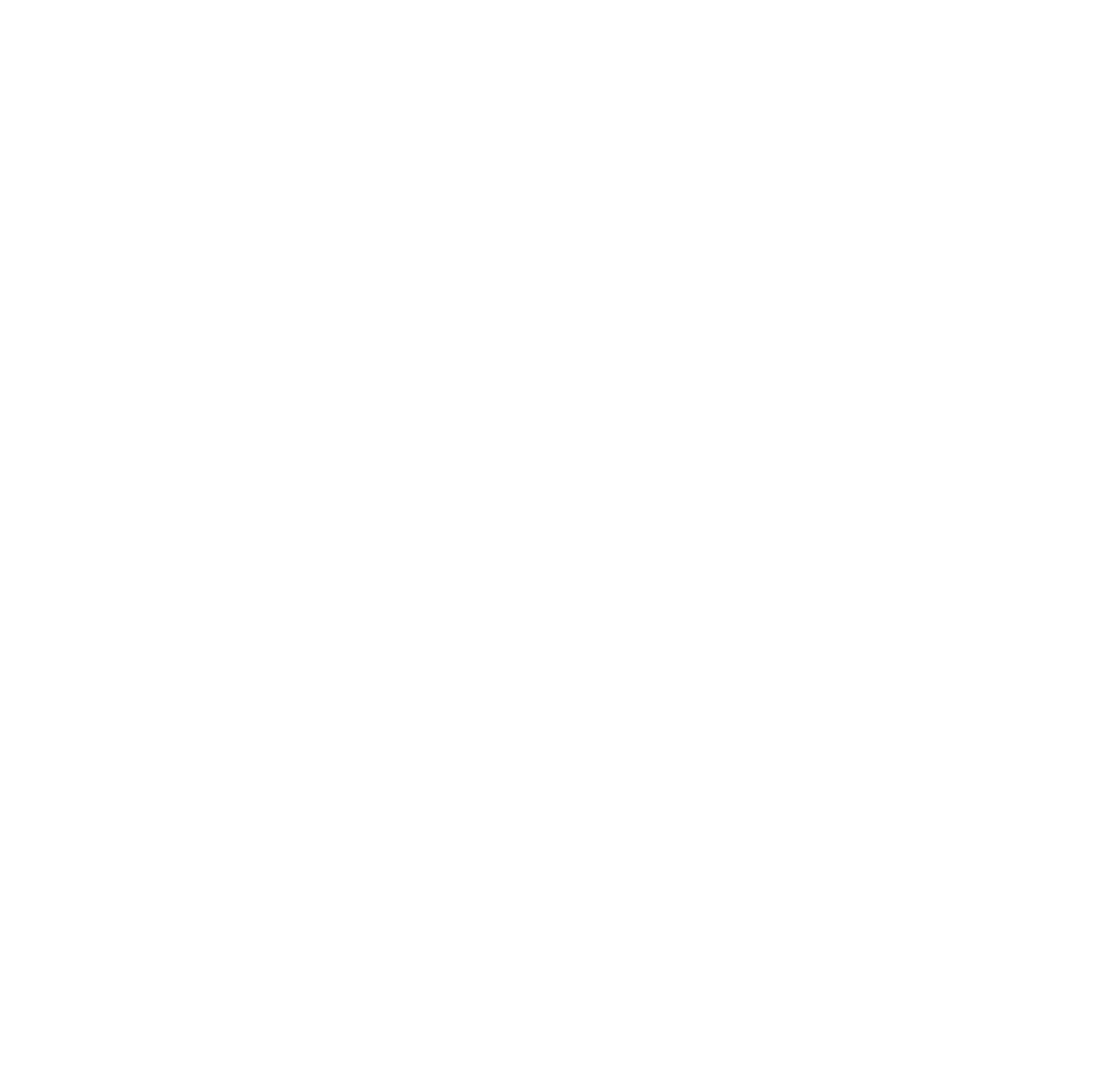
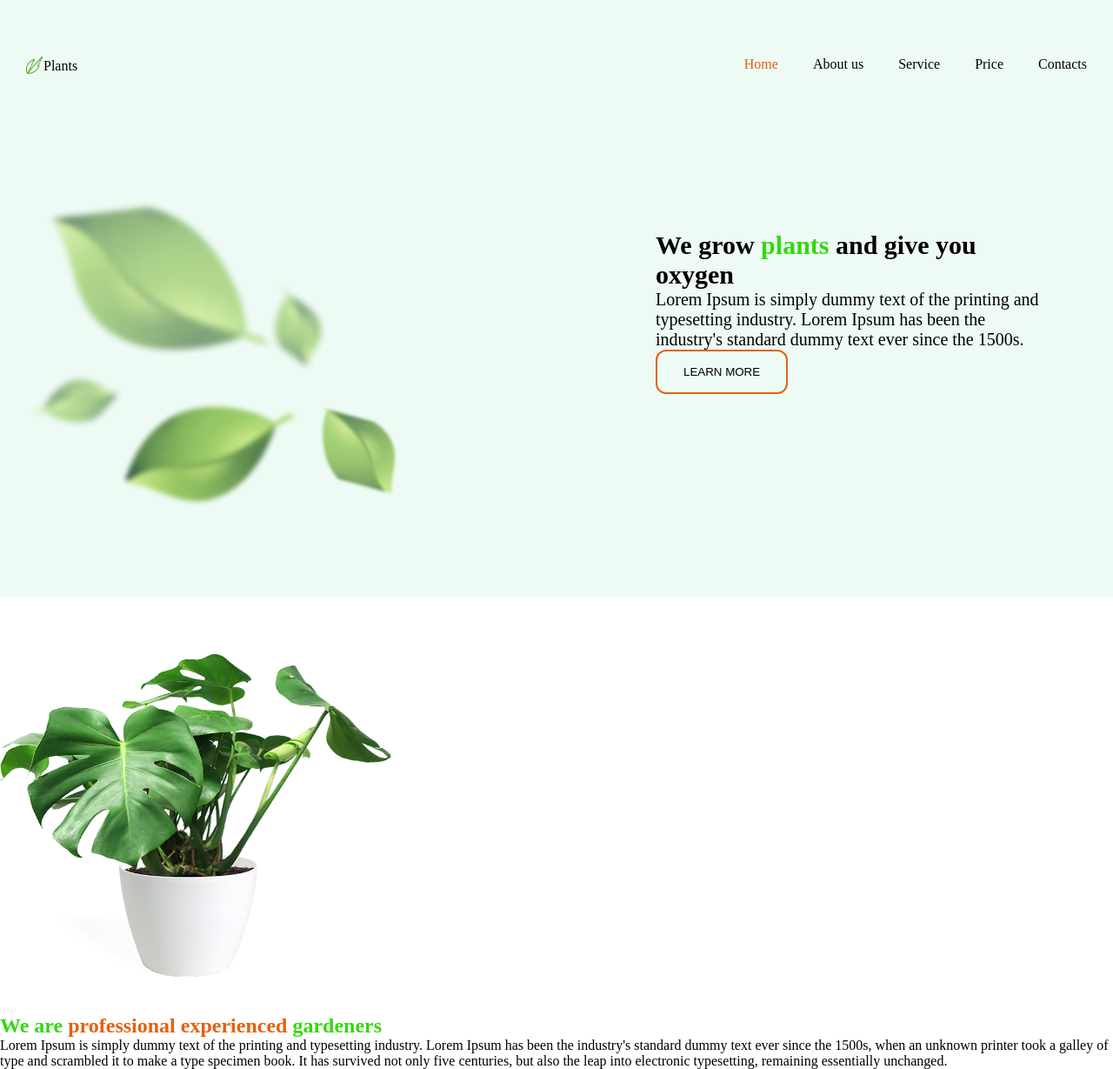
Before and after one commit to assb0bra/plants, a plain HTML site: page index.html in a window 1280 px wide. Shown: the whole page at 87% size. Before the commit the page ends 800 px from the top, so only its background shows below. Drawn offline with Linux system fonts and the light colour scheme; a web font is replaced by a local one.

Commit message:
"welcome" and "navbar" formatting and approximate centering

```diff
--- a/index.html
+++ b/index.html
@@ -1,12 +1,63 @@
 <!DOCTYPE html>
 <html lang="en">
+
 <head>
     <meta charset="UTF-8">
     <meta name="viewport" content="width=device-width, initial-scale=1.0">
     <title>Plants</title>
     <link rel="stylesheet" href="styles.css">
 </head>
+
 <body>
+    <div class="wrapper">
+        <header>
+            <div class="navbar">
+                <div class="logo">
+                    <img id="leaf" src="logo_vector.png" alt="leaf">
+                    <p class="plants">Plants</p>
+                </div>
+                <nav>
+                    <ul class="header-menu">
+                        <li><span>Home</span></li>
+                        <li>About us</li>
+                        <li>Service</li>
+                        <li>Price</li>
+                        <li>Contacts</li>
+                    </ul>
+                </nav>
+        </header>
+    </div>
+    <main>
+        <section class="welcome">
+            <div class="welcome-leafs">
+                <div class="Welcome-section">
+                    <div class="text1">
+                        <h1 class="pupu">We grow <span>plants</span> and give you oxygen</h1>
+                        <p>Lorem Ipsum is simply dummy text of the printing and typesetting industry. Lorem Ipsum has
+                            been the industry's standard dummy text ever since the 1500s.</p>
+                        <button id="learn-more" type="learnmore">LEARN MORE</button>
+                    </div>
+                </div>
+                <div class="leafs">
+                    <img id="leafs" src="leafs.png" alt="leafs">
+                </div>
+            </div>
+        </section>
+        <section class="about">
+            <div>
+                <img id="flowerpot" src="about.png" alt="flowerpot">
+                <div>
+                    <h1> <span class="pipi"> We are </span> <span class="pepe"> professional experienced </span> <span
+                            class="pipi2"> gardeners </span> </h1>
+                    <p>Lorem Ipsum is simply dummy text of the printing and typesetting industry. Lorem Ipsum has been
+                        the industry's standard dummy text ever since the 1500s, when an unknown printer took a galley
+                        of type and scrambled it to make a type specimen book. It has survived not only five centuries,
+                        but also the leap into electronic typesetting, remaining essentially unchanged.</p>
+                </div>
+            </div>
+        </section>
+    </main>
+    </div>
+</body>
 
-</body>
 </html>
--- a/styles.css
+++ b/styles.css
@@ -0,0 +1,115 @@
+@import url(https://fonts.google.com/selection/embed);
+
+*, ::before, ::after {
+    margin: 0;
+    padding: 0;
+    border: none;
+    box-sizing: inherit;
+}
+
+.wrapper {
+   max-width: 1440px;
+   margin: 0 auto;
+   padding: 65px 30px;
+   background-color: rgba(96, 217, 156, 0.115);
+}
+
+.navbar {
+    /* padding: 110px 40px 105px 40px; */
+    display: flex;
+    justify-content: space-between;
+}
+
+.header-menu {
+    display: flex;
+    flex-direction: row;
+    justify-content: flex-end;
+    list-style-type:  none;
+    gap: 40px;
+}
+
+.header-menu span {
+    color: #e4610f;
+}
+
+.welcome {
+    max-width: 1440px;
+    margin: 0 auto;
+    padding: 65px 30px;
+    background-color: rgba(96, 217, 156, 0.115);
+}
+
+.welcome-leafs {
+    display: flex;
+    flex-direction: row-reverse;
+    justify-content: space-between;
+    align-items: flex-start;
+    column-gap: 225px;
+}
+
+#learn-more {
+    border-radius: 12px;
+    background-color: #E0673300;
+    border: 2px solid #e4610f;
+    padding: 16px 30px;
+
+}
+
+.text1 {
+    max-width: 1440px;
+    margin: 0 auto;
+    font-size: 20px;
+    padding: 50px 50px 50px 50px;
+}
+
+.logo {
+    display: flex;
+    flex-direction: row;
+    align-items: flex-end;
+}
+
+#leaf {
+    width: 20px;
+    height: 20px;
+}
+
+#leafs {
+    width: 449px;
+    height: 407px;
+    display: flex;
+    flex-direction: row;
+    justify-content: flex-start;
+}
+
+#flowerpot {
+    width: 464px;
+    height: 479px;
+    display: flex;
+    flex-direction: row;
+    justify-content: flex-end;
+}
+
+.pupu {
+  .stack-sans-text-uniquifier {
+  font-family: "Stack Sans Text", sans-serif;
+  font-optical-sizing: auto;
+  font-weight: weight;
+  font-style: normal;
+}
+}
+
+.pupu span {
+    color: rgb(51, 216, 13);
+}
+
+.pipi {
+    color: rgb(51, 216, 13);
+}
+
+.pepe {
+    color: #e4610f;
+}
+
+.pipi2 {
+    color: rgb(51, 216, 13);
+}
```
Also changed, not shown: about.png (added), leafs.png (added), logo_vector.png (added).
